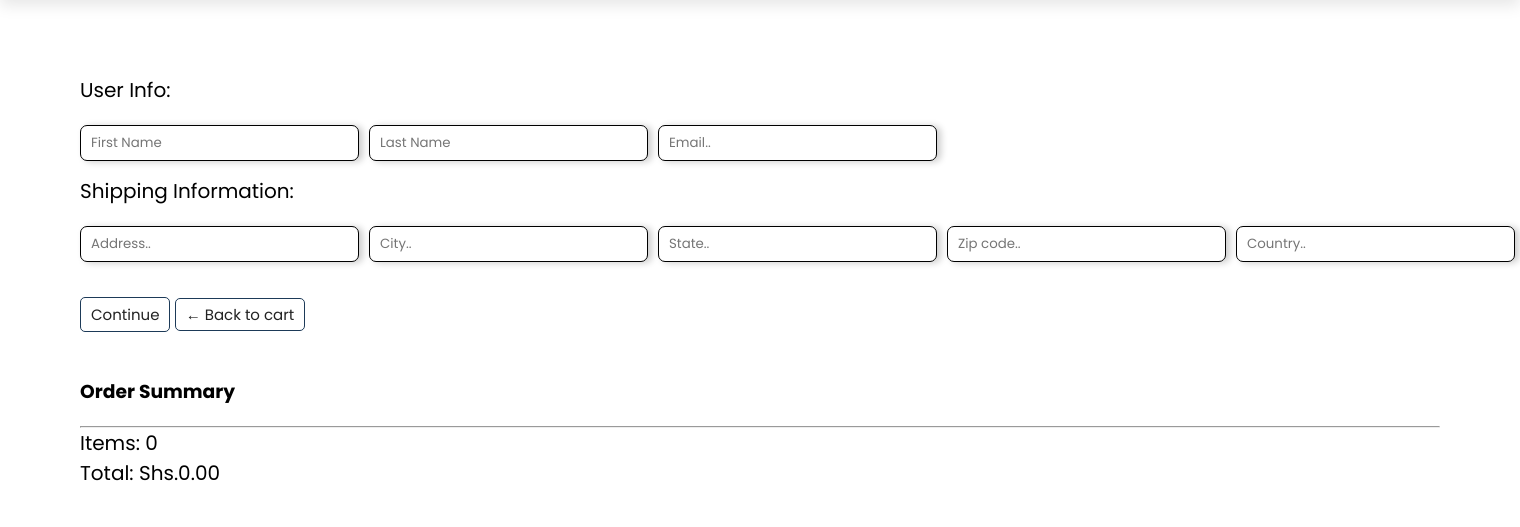
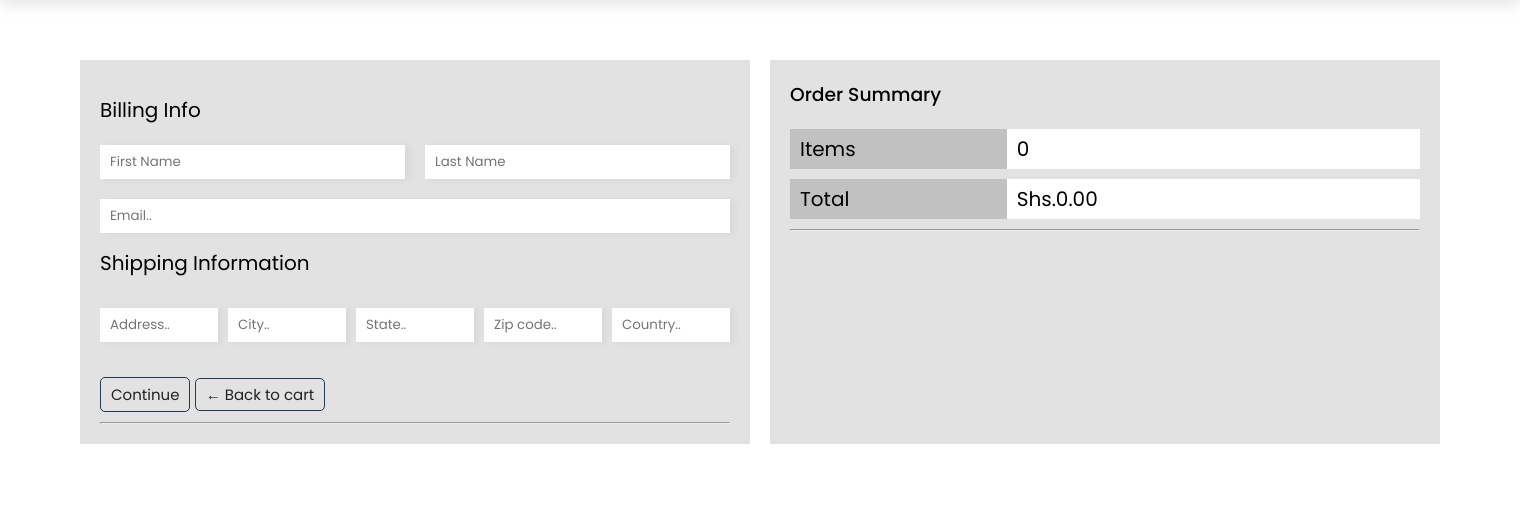
Before and after one commit to MulindwaMarkMyles/kulya, a Django app: page /checkout/ in a window 1520 px wide. Shown: the part 65-592 px from the top of the page. Run offline with Django 5.2, Linux system fonts and the light colour scheme; some libraries are stand-ins or nearby versions.

Commit message:
better design

```diff
--- a/shop/templates/shop/checkout.html
+++ b/shop/templates/shop/checkout.html
@@ -1,10 +1,10 @@
 {% extends 'shop/main.html' %} {% load static %} {% block content %}
-<div class="section-p1 top">
-      <form action="" id="form">
+<div class="section-p1 top checkout">
+      <form action="" id="form-checkout" method="POST">
         {% csrf_token %}
-        <p>User Info: </p>
+        <p>Billing Info </p>
         <div id="user-info">
-          <div class="form-field">
+            <div class="names">
             <input
               required
               class="form-control"
@@ -13,8 +13,6 @@
               placeholder="First Name"
               value="{{ request.user.first_name }}"
             />
-          </div>
-          <div class="form-field">
             <input
               required
               class="form-control"
@@ -35,10 +33,11 @@
             />
           </div>
         </div>
-        <p>Shipping Information:</p>
+        <p>Shipping Information</p>
         <div id="shipping-info">
           <div class="form-field">
             <input
+            required
               class="form-control"
               type="text"
               name="address"
@@ -47,6 +46,7 @@
           </div>
           <div class="form-field">
             <input
+            required
               class="form-control"
               type="text"
               name="city"
@@ -55,6 +55,7 @@
           </div>
           <div class="form-field">
             <input
+            required
               class="form-control"
               type="text"
               name="state"
@@ -63,6 +64,7 @@
           </div>
           <div class="form-field">
             <input
+            required
               class="form-control"
               type="text"
               name="zipcode"
@@ -71,6 +73,7 @@
           </div>
           <div class="form-field">
             <input
+            required
               class="form-control"
               type="text"
               name="country"
@@ -84,20 +87,19 @@
             <a class="btn btn-success" href="{% url 'cart' %}"
         >&#x2190; Back to cart</a>
         </div>
+        <hr>
       </form>
-    <br>
-    <div class="box-element hidden" id="payment-info">
-      <small class="pay-op">Payment options</small>
-      <div id="paypal-button-container"></div>
-      <button id="make-payment">Make Payment</button>
+  <div class="order">
+    <div class="box-elem">
+      <h3 class="order-title">Order Summary</h3>
+      <span class="summary"><span>Items</span><small>{{ order.get_cart_items }}</small></span>
+      <span class="summary"><span>Total </span><small>Shs.{{ order.get_cart_total|floatformat:2 }}</small></span>
     </div>
-  <div class="col-lg-6">
-    <div class="box-element">
-      <h3 class="order-title">Order Summary</h3>
+    <div class="hidden" id="payment-info">
+        <div id="paypal-button-container"></div>
+        <button id="make-payment" type="button">Make Payment</button>
+      </div>
       <hr>
-      <h5 class="summary">Items: {{ order.get_cart_items }}</h5>
-      <h5 class="summary">Total: Shs.{{ order.get_cart_total|floatformat:2 }}</h5>
-    </div>
   </div>
 </div>
 
@@ -117,7 +119,7 @@
       document.getElementById("payment-info").classList.remove("hidden");
   }
 
-  var form = document.getElementById("form");
+  var form = document.getElementById("form-checkout");
   csrftoken = document.getElementsByTagName("input")[0].value;
   form.addEventListener("submit", function (e) {
     e.preventDefault();
@@ -174,7 +176,7 @@
       .then((response) => response.json())
       .then((data) => {
         console.log("Success: ", data);
-        alert("Transaction successful!");
+        alert("Transaction successful, please come again!");
 
         cart = {};
         document.cookie = "cart=" + JSON.stringify(cart) + ";domain=;path=/";
--- a/shop/utilities.py
+++ b/shop/utilities.py
@@ -43,7 +43,9 @@ def cookieCart(request):
 def cartData(request):
     if request.user.is_authenticated:
         customer = request.user.customer
-        order, created = Order.objects.get_or_create(customer=customer, complete=False)
+        order = Order.objects.filter(customer=customer, complete=False).first()
+        if order == None:
+            order = Order.objects.create(customer=customer, complete=False)
         items = order.orderitem_set.all()
         cartItems = order.get_cart_items
     else:
--- a/shop/views.py
+++ b/shop/views.py
@@ -57,13 +57,14 @@ def updateitem(request):
     data = json.loads(request.body)
     productId = data.get("productId")
     action = data.get("action")
-    print(action, productId)
+
 
     customer = request.user.customer
     product = Product.objects.get(id=productId)
-    order, created = Order.objects.get_or_create(customer=customer, complete=False)
+    order = Order.objects.filter(customer=customer, complete=False).first()
+    if order == None:
+        order = Order.objects.create(customer=customer, complete=False)
     orderItem, created = OrderItem.objects.get_or_create(order=order, product=product)
-
     if action == "add":
         orderItem.quantity = orderItem.quantity + 1
     elif action == "remove":
--- a/static/css/main.css
+++ b/static/css/main.css
@@ -124,12 +124,13 @@ p {
     border-collapse: collapse;
     table-layout: fixed;
     white-space: nowrap;
+    border: 1px solid #e2e9e1;
 }
 #cart .product-img {
     width:70px;
     height:70px;
     object-fit: cover;
-    margin-top:30px;
+    margin:10px 0;
     border-radius: 50%;
     box-shadow:0px 5px 15px rgba(0,0,0,0.1);
 }
@@ -152,49 +153,60 @@ p {
 }
 #cart table thead {
     border:1px solid #e2e9e1;
-    border-left:none;
-    border-right:none;
+    background-color: rgba(121, 118, 118, 0.1);
 }
 #cart table thead td {
     font-weight: 700;
     font-size: 13px;
     padding:18px 0;
 }
-#card table tbody  td{
-    padding-top:100px;
-    font-size:50px;
+#cart table tbody td {
+    border: 1px solid #e2e9e1;
 }
 .qnty {
     display: flex;
     align-items: center;
     justify-content: center;
-    padding:10px 0;
-    margin-top:5px;
+    padding:10px 5px;
     gap:20px;
-}
-.quantity {
-    display: flex;
-    align-items: center;
-    justify-content: center;
-    flex-direction: column;
-    gap: 10px;
-    height:40px;
+    position:relative;
+    left:50%;
+    top:50%;
+    transform:translate(-50%, 50%);
+    font-weight: 500;
 }
 .chg-quantity {
-    width:18px;
-    height:18px;
     cursor:pointer;
-    object-fit: contain;
     transition:all 0.2s linear;
+    font-size:20px;
+    font-weight: 600;
 }
 .chg-quantity:hover {
     transform:scale(1.1);
 }
 #subtotal {
-    margin-bottom: 10px;
+    margin-bottom: 20px;
+    border:1px solid #e2e9e1;
 }
-#subtotal h5 {
-    font-size:18px;
+#subtotal thead tr{
+    border:1px solid #e2e9e1;
+    background-color: rgba(121, 118, 118, 0.1);
+}
+#subtotal thead td {
+    font-weight: 700;
+    font-size: 17px;
+    padding:5px 10px;
+}
+#subtotal tbody td {
+    border: 1px solid #e2e9e1;
+    padding:20px;
+    text-align: center;
+}
+.btns {
+    margin-bottom:10px;
+}
+#payment-info {
+    margin:10px 0;
 }
 #make-payment,
 .btn {
@@ -220,8 +232,31 @@ p {
 .top {
     margin-top:20px;
 }
-#shipping-info,
-#user-info {
+.checkout
+{
+    display: flex;
+    flex-direction: row;
+    gap:20px;
+
+}
+#form-checkout {
+    display: flex;
+    flex-direction: column;
+    width:50%;
+    background-color: rgba(128, 128, 128, 0.233);
+    padding:20px;
+}
+#form-checkout .names {
+    display: flex;
+    flex-direction: row;
+    width:100%;
+    gap:20px;
+    margin-bottom:20px;
+}
+.names input[type="text"] {
+    flex:1;
+}
+#shipping-info {
     display: flex;
     justify-content: left;
     flex-direction: row;
@@ -231,19 +266,50 @@ p {
 #shipping-info input,
 #user-info input{
     padding:7px 10px;
-    border-radius: 7px;
-    border: 1px solid #000;
-    box-shadow: 4px 1px 7px rgba(0,0,0,0.2);
+    border:none;
+    box-shadow: 4px 1px 7px rgba(0,0,0,0.05);
     outline:none;
+    width:100%;
 }
 .top p {
     font-size: 20px;
     color:black;
 }
+.checkout .order {
+    padding:20px;
+    background-color: rgba(128, 128, 128, 0.233);
+    width:50%;
+}
+.checkout .order .box-elem {
+    display:flex;
+    flex-direction: column;
+    gap:10px;
+}
 .order-title {
-    margin:20px 0;
+    margin-bottom:10px;
+    font-weight: 500;
 }
-.summary {
+.order .summary {
+    display: flex;
+    flex-direction: row;
+}
+.order .summary span{
+    background-color: rgba(121, 118, 118, 0.301);
+    font-size:20px;
+    padding: 5px 10px;
+    flex:1;
+}
+.order .summary small {
+    padding: 5px 10px;
     font-size:20px;
     font-weight: 400;
+    background-color: white;
+    flex:2;
 }
+.box-elem {
+    margin-bottom:10px;
+}
+.animate {
+    background-color: #1d3a58;
+    color:white;
+}
```
Also changed, not shown: shop/templates/shop/cart.html (+23 -15 lines), db.sqlite3.
